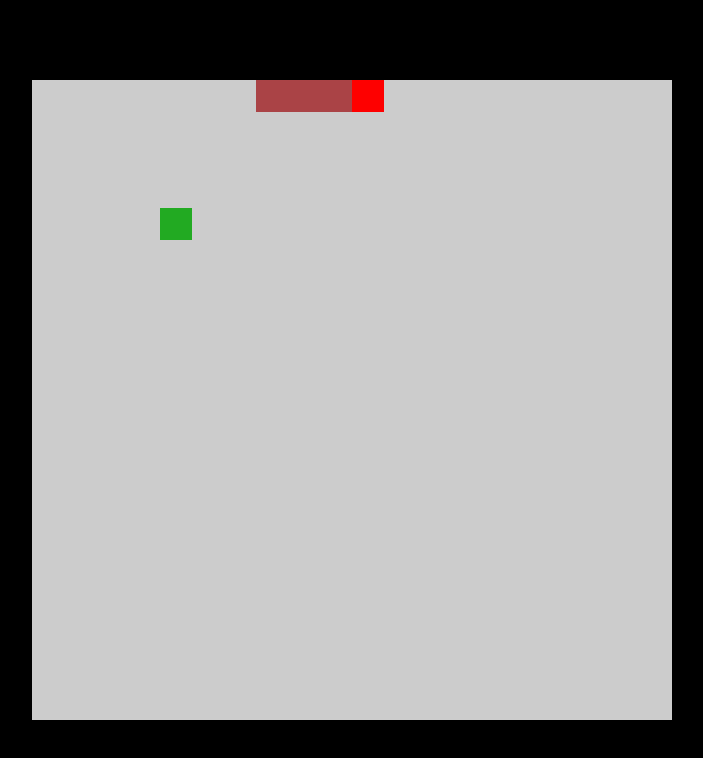
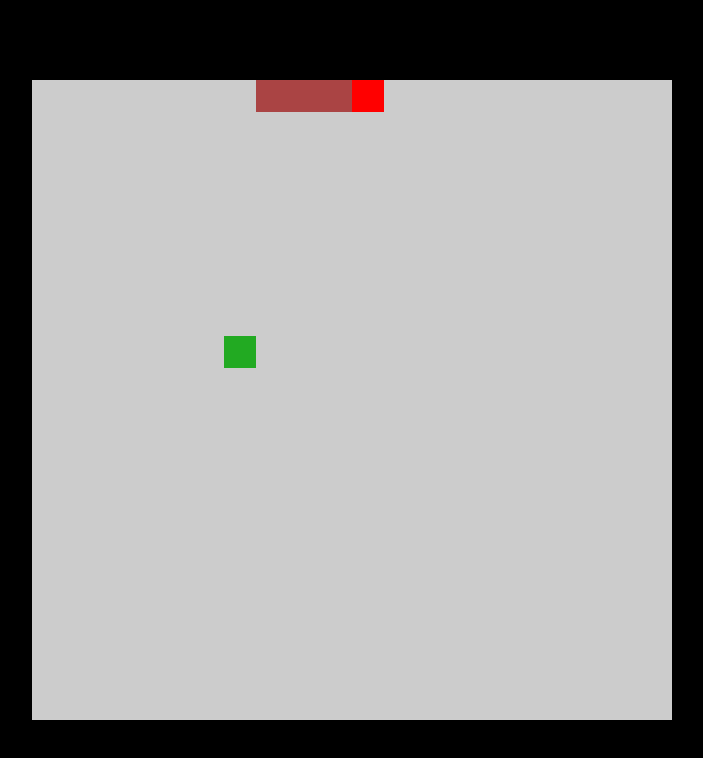
Before and after one commit to Noah2610/simple-snake-presentation, a website: page index.html in a window 1280 px wide. Shown: the whole page, without its empty margins (288-991 px from the left). Drawn offline with Linux system fonts and the light colour scheme.

Commit message:
Minor cleanup, move food at game start, prevent food from moving on top of snake

```diff
--- a/index.html
+++ b/index.html
@@ -12,11 +12,7 @@
                 <div class="entity player-body"></div>
                 <div class="entity player-body"></div>
             </div>
-            <div
-                id="food"
-                class="entity food"
-                style="left: 128px; top: 128px"
-            ></div>
+            <div id="food" class="entity food"></div>
             <div id="player" class="entity player-head"></div>
         </main>
 
--- a/src/index.js
+++ b/src/index.js
@@ -14,16 +14,18 @@ function mod(n1, n2) {
 }
 
 function checkCollision(el1, el2) {
-    const el1X = parseInt(el1.style.left);
-    const el1Y = parseInt(el1.style.top);
-    const el2X = parseInt(el2.style.left);
-    const el2Y = parseInt(el2.style.top);
+    const el1X = parseInt(el1.x ?? el1.style.left);
+    const el1Y = parseInt(el1.y ?? el1.style.top);
+    const el2X = parseInt(el2.x ?? el2.style.left);
+    const el2Y = parseInt(el2.y ?? el2.style.top);
 
     return el1X === el2X && el1Y === el2Y;
 }
 
 function main() {
     document.addEventListener("keydown", onKeyDown);
+
+    moveFood();
 
     window.requestAnimationFrame(update);
 }
@@ -165,12 +167,34 @@ function addBody() {
 
 function moveFood() {
     const foodEl = document.getElementById("food");
+    const headEl = document.getElementById("player");
+    const bodyEls = document.getElementsByClassName("player-body");
 
-    const columns = Math.floor(CONFIG.width / CONFIG.step);
-    const rows = Math.floor(CONFIG.height / CONFIG.step);
+    let inCollision = true;
+    let x;
+    let y;
 
-    const x = Math.floor(Math.random() * columns) * CONFIG.step;
-    const y = Math.floor(Math.random() * rows) * CONFIG.step;
+    while (inCollision) {
+        const columns = Math.floor(CONFIG.width / CONFIG.step);
+        const rows = Math.floor(CONFIG.height / CONFIG.step);
+
+        x = Math.floor(Math.random() * columns) * CONFIG.step;
+        y = Math.floor(Math.random() * rows) * CONFIG.step;
+
+        inCollision = false;
+
+        if (checkCollision(headEl, { x, y })) {
+            inCollision = true;
+            continue;
+        }
+
+        for (let i = 0; i < bodyEls.length; i++) {
+            if (checkCollision(bodyEls[i], { x, y })) {
+                inCollision = true;
+                break;
+            }
+        }
+    }
 
     foodEl.style.left = `${x}px`;
     foodEl.style.top = `${y}px`;
--- a/src/style.css
+++ b/src/style.css
@@ -29,20 +29,12 @@ body {
 
 .player-head {
     background-color: #ff0000;
-
-    top: var(--cell-size);
-    left: var(--cell-size);
 }
 
 .player-body {
     background-color: #aa4444;
-
-    top: calc(var(--cell-size) * 2);
-    left: var(--cell-size);
 }
 
 .food {
     background-color: #22aa22;
-    top: calc(var(--cell-size) * 4);
-    left: var(--cell-size);
 }
```
